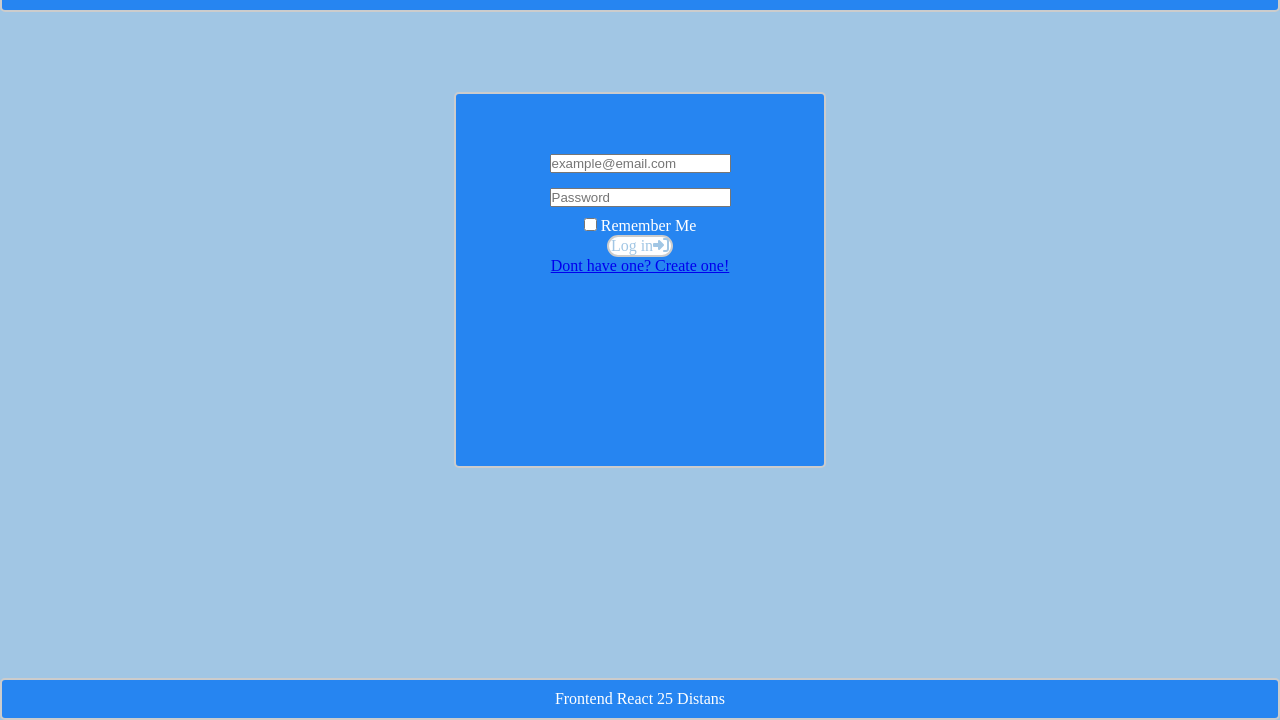
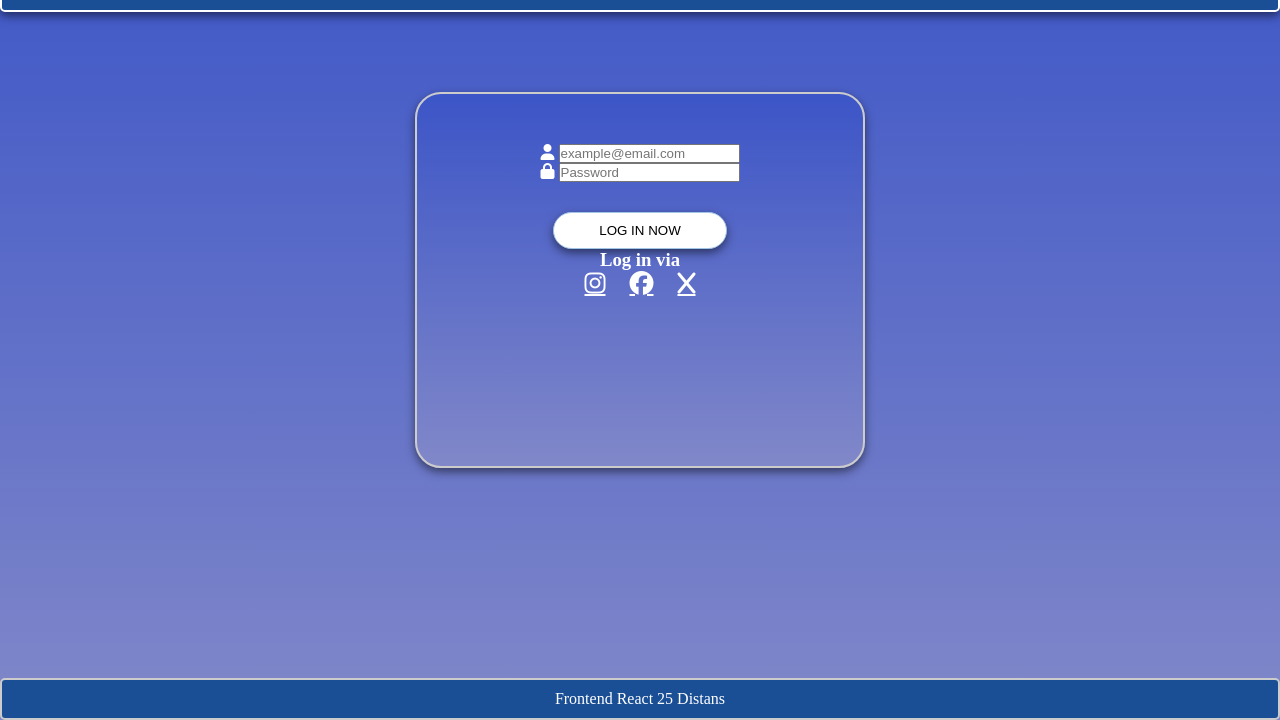
Before and after one commit to MattiasKopparberg/uppgift-1-Inloggningssida, a plain HTML site: page index.html in a window 1280 px wide. Shown: the part 80-800 px from the top of the page. Drawn offline with Linux system fonts and the light colour scheme.

Commit message:
Add files via upload

```diff
--- a/index.html
+++ b/index.html
@@ -1,29 +1,61 @@
 <!DOCTYPE html>
 <html lang="en">
   <head>
-    <meta charset="UTF-8">
-    <meta name="viewport" content="width=, initial-scale=1.0">
-    <link rel="stylesheet" href="styles.css">
-    <script src="scripts.js"></script>
-    <link rel="stylesheet" href="https://cdnjs.cloudflare.com/ajax/libs/font-awesome/6.7.2/css/all.min.css" integrity="sha512-Evv84Mr4kqVGRNSgIGL/F/aIDqQb7xQ2vcrdIwxfjThSH8CSR7PBEakCr51Ck+w+/U6swU2Im1vVX0SVk9ABhg==" crossorigin="anonymous" referrerpolicy="no-referrer" />
+    <meta charset="UTF-8" />
+    <meta name="viewport" content="width=, initial-scale=1.0" />
+    <link rel="stylesheet" href="styles.css" />
+    <script src="scripts.js" defer></script>
+    <link
+      rel="stylesheet"
+      href="https://cdnjs.cloudflare.com/ajax/libs/font-awesome/6.7.2/css/all.min.css"
+      integrity="sha512-Evv84Mr4kqVGRNSgIGL/F/aIDqQb7xQ2vcrdIwxfjThSH8CSR7PBEakCr51Ck+w+/U6swU2Im1vVX0SVk9ABhg=="
+      crossorigin="anonymous"
+      referrerpolicy="no-referrer"
+    />
     <title>Login Page</title>
   </head>
-
 
   <body>
     <div class="div-container">
       <header class="header">
         <h1>Login Page</h1>
       </header>
-        <main class="content">
-            <div class="window">
-                <div class="input"><input type="email" placeholder="example@email.com">  </div>
-                <div class="input"><input type="password" placeholder="Password">  </div>
-                <div class="window-item"><input type="checkbox"> Remember Me </div>
-                <div id="Login">Log in<i class="fa-solid fa-right-to-bracket"></i></div>
-                <div class="window-item"><a href="about:blank" target="_blank"> Dont have one? Create one!</a></div>
+      <main class="container">
+        <div class="screen">
+          <form class="login">
+            <div class="login-field">
+              <i class="login-icon fas fa-user"></i>
+              <input
+                type="text"
+                class="login-input"
+                placeholder="example@email.com"
+              />
+            </div>
+
+            <div class="login-field">
+              <i class="login-icon fas fa-lock"></i>
+              <input
+                type="password"
+                class="login-input"
+                placeholder="Password"
+              />
+            </div>
+
+            <button class="button login-submit">
+              <span class="button-text">Log In Now</span>
+            </button>
+          </form>
+
+          <div class="thirPartyLogin">
+            <h3>Log in via</h3>
+            <div>
+              <a href="#" class="thirdPartyIcon fab fa-instagram"></a>
+              <a href="#" class="thirdPartyIcon fab fa-facebook"></a>
+              <a href="#" class="thirdPartyIcon fab fa-x"></a>
+            </div>
+          </div>
+        </div>
       </main>
-
       <footer class="footer">
         <p>Frontend React 25 Distans</p>
       </footer>
--- a/styles.css
+++ b/styles.css
@@ -1,16 +1,14 @@
-*{
+* {
   box-sizing: border-box;
   margin: 0;
   padding: 0;
 }
 
-
-
-body{
-    background-color: #a1c6e4;
+body {
+  background: linear-gradient(#3c55c7, #8188c9);
 }
 
-.div-container{
+.div-container {
   display: grid;
   grid-template-columns: 1fr;
   grid-template-rows: auto 1fr auto;
@@ -21,21 +19,20 @@ body{
     "footer";
 }
 
-.header{
+.header {
   grid-area: header;
   place-self: center;
-    background-color:rgb(38, 133, 241);;
+  background: rgb(26, 79, 150);
   text-align: center;
   color: white;
   padding: 2%;
-    border: 2px solid #ccc;
+  border: 2px solid #ffffff;
   width: 100%;
   border-radius: 5px;
-    box-shadow: rgba(0, 0, 0, 0.5);
-
+  box-shadow: 0px 4px 10px rgba(0, 0, 0, 0.5);
 }
 
-.content{
+.container {
   grid-area: content;
   padding: 20px;
   display: flex;
@@ -43,24 +40,24 @@ body{
   align-items: center;
 }
 
-
-.window{
-    background-color: rgb(38, 133, 241);
+.screen {
+  background: linear-gradient(#3c55c7, #8188c9);
   place-self: center;
   color: white;
   text-align: center;
   padding: 4% 6%;
-    margin:20px 20px 150px 20px;
+  margin: 20px 20px 150px 20px;
   border: 2px solid #ccc;
-    border-radius: 5px;
-    width: 30%;
+  border-radius: 26px;
+  width: 90%;
+  max-width: 450px;
   height: 60%;
-    box-shadow: rgba(0, 0, 0, 0.5);
+  box-shadow: 0px 4px 10px rgba(0, 0, 0, 0.5);
 }
 
-.footer{
+.footer {
   grid-area: footer;
-    background-color: rgb(38, 133, 241);
+  background-color: rgb(26, 79, 150);
   border: 2px solid #ccc;
   color: white;
   border-radius: 5px;
@@ -69,8 +66,7 @@ body{
   width: 100%;
 }
 
-
-.input{
+.input-field {
   width: 100%;
   padding: 5px;
   margin: 5px 0;
@@ -78,33 +74,43 @@ body{
   font-size: 1em;
 }
 
-#Login{
-    background-color: white;
-    color: #a1c6e4;
-    border: 2px solid #ccc;
-    border-radius: 15px;
-    width: 30%;
-    cursor: pointer;
-    place-self: center;
+.thirdPartyLogin {
+    display: flex;
+    justify-content: center;
+    gap: 10px;
+  padding: 20px 0px;
+  position: relative;
 }
 
-@media(max-width: 800px)
-{
-    .window {
+.thirdPartyIcon {
+  position: relative;
+  margin:0 10px;
+  font-size: 24px;
+  color: #ffffff;
+}
+
+.button {
+  background: white;
+  margin-top: 30px;
+  padding: 10px 45px;
+  border-radius: 25px;
+  border: 1px solid #a1c6e4;
+  text-transform: uppercase;
+  font-weight: 400;
+  box-shadow: 0px 4px 10px rgba(0, 0, 0, 0.5);
+  cursor: pointer;
+}
+
+@media (max-width: 800px) {
+    .screen {
       width: 100%;
       padding: 4% 6%;
-        margin:20px;
+      margin: 20px;
     }
 
-    #Login{
+    .Login {
       width: 70%;
       padding: 1% 2%;
-        margin:20px;
+      margin: 20px;
     }
   }
-
-
-#Login:hover{
-    background-color: #a1c6e4;
-    color: black;
-}
```
Lines whose indentation alone changed are shown as unchanged.
